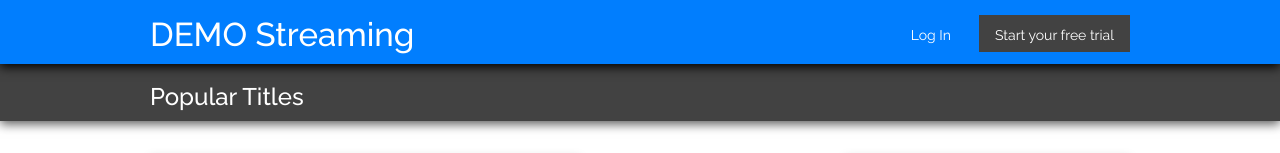
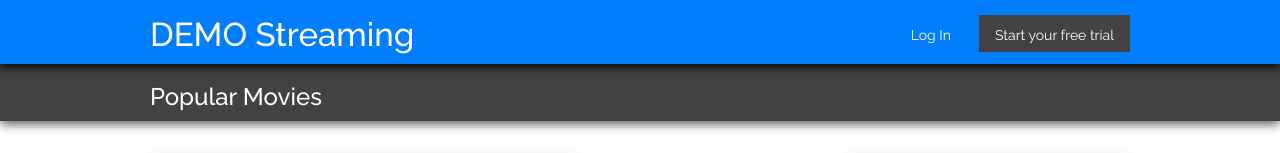
Before and after one commit to umucorn/pankodfrontendchallenge, a Next.js app: page /results/1 in a window 1280 px wide. Shown: the top 153 px of the page. Built offline with nearby package versions, Linux system fonts and the light colour scheme.

Commit message:
add program type page

```diff
--- a/pages/results/[programType].tsx
+++ b/pages/results/[programType].tsx
@@ -8,10 +8,9 @@ import styles from '@styles/pages/results.module.scss';
 const Series: React.FC = () => {
     const router = useRouter();
     const { programType } = router.query
-    console.log(programType)
 
     return (
-        <Layout title="Popular Titles">
+        <Layout title={programType === "series" ? "Popular Series" : "Popular Movies"}>
             <Container className={styles.controlsContainer}>
                 <SearchBox className={styles.searchBoxOnPage} />
                 <SelectBox
```
